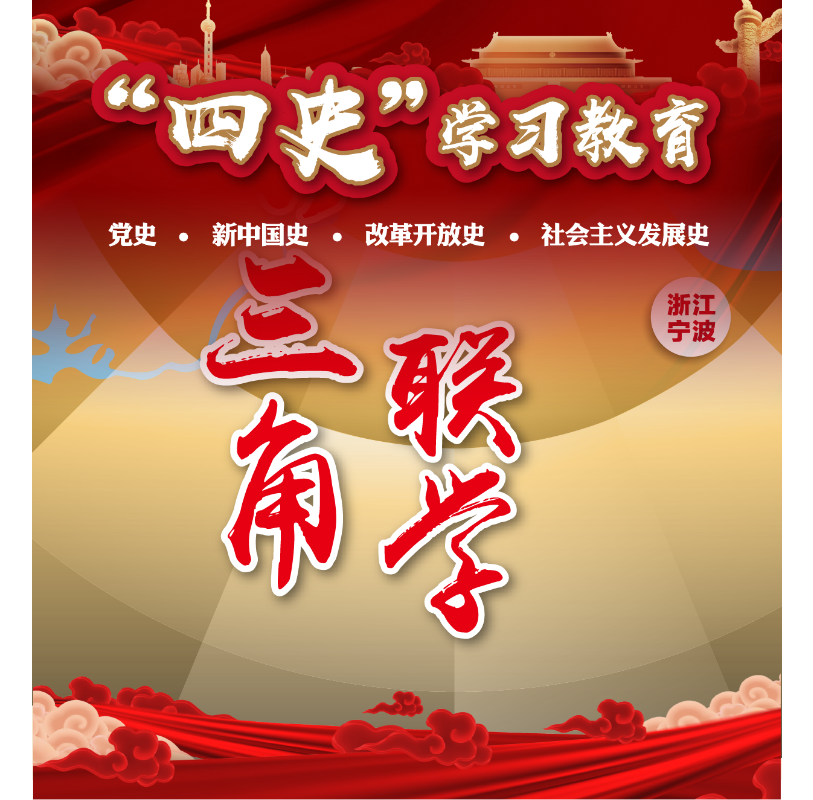
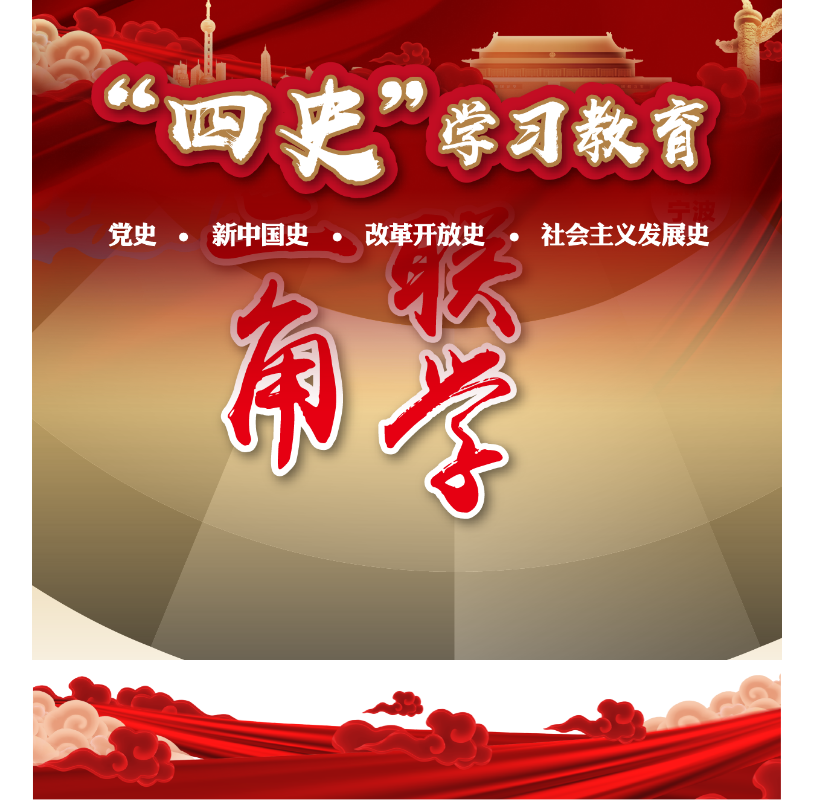
Before and after one commit to uicestone/malu-4shi, a Vue app: page /lianxue in a window 1280 px wide. Shown: the whole page, without its empty margins (233-1046 px from the left). Built offline with nearby package versions, Linux system fonts and the light colour scheme.

Commit message:
map min height

```diff
--- a/package.json
+++ b/package.json
@@ -1,6 +1,6 @@
 {
   "name": "malu-4shi",
-  "version": "0.3.0",
+  "version": "1.0.0",
   "private": true,
   "scripts": {
     "serve": "vue-cli-service serve",
--- a/public/css/common.css
+++ b/public/css/common.css
@@ -248,7 +248,7 @@ img {
   width: 100%;
 }
 .ssPart2 .bg {
-  height: 100vh;
+  min-height: 680px;
 }
 .ssPart2 .bg img {
   position: absolute;
```
